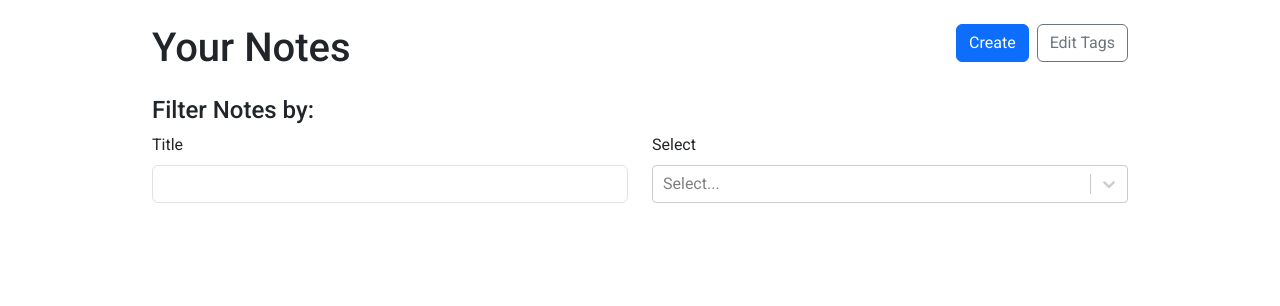
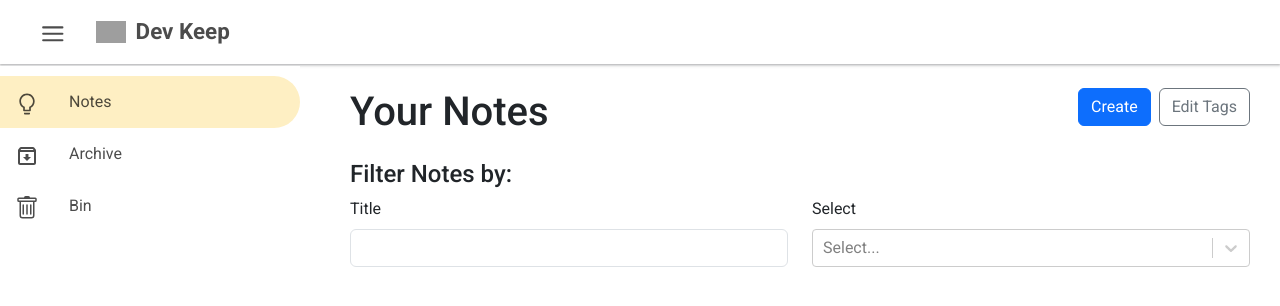
Before and after one commit to SoloProgrammer/TypeScript-React-Advanced-Notes-App, a React (Vite) app: page / in a window 1280 px wide. Shown: the top 306 px of the page. Built offline with nearby package versions, Linux system fonts and the light colour scheme; grey boxes are pictures that could not be loaded.

Commit message:
Created Navbar & SideBar Shared Components

```diff
--- a/src/App.css
+++ b/src/App.css
@@ -5,6 +5,7 @@ body {
     overflow-x: hidden;
     --light-text-color: rgba(0, 0, 0, 0.4);
     --dim-text-color: rgba(0, 0, 0, 0.7);
+    --dull-text-color: #5f6368;
 }
 
 a {
@@ -16,7 +17,20 @@ a {
 }
 
 .container {
-    max-width: 1000px;
+    max-width: 100% !important;
+    padding-bottom: 50px;
+    padding: 0 30px 0 0px !important;
+}
+
+aside {
+    position: sticky;
+    left: 0;
+    top: 40px;
+    height: 100vh;
+}
+
+main {
+    padding-left: 350px;
 }
 
 .notesHeading {
@@ -34,13 +48,43 @@ a {
     font-size: 1.3rem;
     font-weight: bold;
     color: rgba(0, 0, 0, 0.4);
-    padding: 3px 8px 5px 8px;
+    display: flex;
+    justify-content: center;
+    align-items: center;
     border-radius: 50%;
     transition: .2s all;
     cursor: pointer;
+    min-width: 37px;
+    min-height: 37px;
+
 }
 
 .IconBtn:hover {
     background: rgba(0, 0, 0, 0.08);
     color: var(--dim-text-color);
 }
+
+.not-found {
+    display: flex;
+    flex-direction: column;
+    gap: 20px;
+    justify-content: center;
+    align-items: center;
+    margin-top: 50px;
+}
+
+@media screen and (max-width:980px) {
+    main {
+        padding-left: 280px;
+    }
+
+}
+
+@media screen and (max-width:650px) {
+    main {
+        padding-left: 0px;
+    }
+    .container {
+        padding-inline: 10px !important;
+    }
+}
--- a/src/App.tsx
+++ b/src/App.tsx
@@ -7,9 +7,11 @@ import { Note, NoteData, RawNote, Tag } from "./types/Notestypes";
 import "./App.css";
 import NoteLayout from "./components/NoteLayout";
 import ViewNoteModal from "./components/Modals/ViewNoteModal/ViewNoteModal";
+import Navbar from "./components/Shared/Navbar/Navbar";
+import SideBar from "./components/Shared/SideBar/SideBar";
 const NoteDetail = lazy(() => import("./components/NoteDetail"));
 const NoteEdit = lazy(() => import("./components/NoteEdit"));
-const NoteList = lazy(() => import("./components/NoteList"));
+const NoteList = lazy(() => import("./components/NoteList/NoteList"));
 const NewNote = lazy(() => import("./components/NewNote"));
 
 const App = () => {
@@ -80,8 +82,16 @@ const App = () => {
 
   const handleModalOffsetClick = () => setSelectedNote(null);
 
+  const [open, setOpen] = useState(false);
+
+  const toggleSidebar = () => setOpen((prev) => !prev);
+
   return (
+    <>
+      <Navbar toggleSidebar={toggleSidebar} />
       <Container className="my-4 container">
+        <SideBar open={open} tags={tags} />
+        <main>
           <Routes>
             <Route
               path="/"
@@ -135,12 +145,14 @@ const App = () => {
             </Route>
             <Route path="*" element={<Navigate to={"/"} />} />
           </Routes>
+        </main>
         <ViewNoteModal
           onPinNote={onPinNote}
           handleOffsetClick={handleModalOffsetClick}
           selectedNote={selectedNote}
         />
       </Container>
+    </>
   );
 };
 
--- a/src/components/Modals/ViewNoteModal/ViewNoteModal.module.css
+++ b/src/components/Modals/ViewNoteModal/ViewNoteModal.module.css
@@ -8,6 +8,7 @@
     display: flex;
     justify-content: center;
     align-items: flex-start;
+    z-index: 90;
 }
 
 .box {
@@ -18,6 +19,7 @@
     position: relative;
     padding-bottom: 40px;
     box-shadow: 0 1px 3px 0 rgba(60, 64, 67, 0.302), 0 4px 8px 3px rgba(60, 64, 67, 0.149);
+    min-width: 500px;
 }
 
 .top {
@@ -79,4 +81,13 @@
     .markdown{
         max-height: 500px;
     }
+    .container{
+        display: flex;
+        justify-content: center;
+        align-items: center;
+    }
+    .box{
+        margin-top: 0px;
+        min-width: 97%;
+    }
 }
--- a/src/components/NoteCard.tsx
+++ b/src/components/NoteCard.tsx
@@ -7,18 +7,20 @@ import { motion } from "framer-motion";
 import { LuTrash } from "react-icons/lu";
 import { MdOutlineArchive } from "react-icons/md";
 
-const NoteCard = ({ note, onPinNote }: NoteCardProps) => {
+const NoteCard = ({ note, onPinNote, handleClick }: NoteCardProps) => {
   const handlePinNote = (e: React.MouseEvent<HTMLSpanElement, MouseEvent>) => {
     e.stopPropagation();
     e.preventDefault();
     onPinNote(note.id);
   };
   return (
-    <motion.div layoutId={note.id}>
+    <motion.div className={styles.container} onClick={() => handleClick(note.id)} layoutId={note.id}>
       <Card className={`p-4 pb-2 text-center ${styles.noteCard}`}>
         <span
           onClick={handlePinNote}
-          className={`IconBtn ${styles.pin} ${note.isPinned ? styles.pinned : ""}`}
+          className={`IconBtn ${styles.pin} ${
+            note.isPinned ? styles.pinned : ""
+          }`}
         >
           {!note.isPinned ? <BsPin /> : <BsFillPinFill />}
         </span>
--- /dev/null
+++ b/src/components/NoteList/NoteList.module.css
@@ -0,0 +1,12 @@
+.list{
+    display: flex;
+    align-items: center;
+    gap: 15px;
+    flex-wrap: wrap;
+}
+@media screen and (max-width:770px) {
+    .list{
+        justify-content: center;
+    }
+
+}
--- a/src/components/NoteList.tsx
+++ b/src/components/NoteList/NoteList.tsx
@@ -1,10 +1,11 @@
 import { Button, Col, Form, Row, Stack } from "react-bootstrap";
-import { NoteListProps } from "../types/Notestypes";
+import { NoteListProps } from "../../types/Notestypes";
 import { Link, useSearchParams } from "react-router-dom";
 import ReactSelect from "react-select";
 import { useMemo, useState } from "react";
-import NoteCard from "./NoteCard";
-import EditTagsModal from "./Modals/EditTagsModal";
+import NoteCard from "../NoteCard";
+import EditTagsModal from "../Modals/EditTagsModal";
+import styles from "./NoteList.module.css";
 
 const NoteList = ({
   notes,
@@ -118,32 +119,39 @@ const NoteList = ({
           </Col>
         </Row>
       </Form>
+      <div>{notes.length > 0 && filteredNotes.length < 1 && <NotFound />}</div>
       {pinnedNotes.length > 0 && (
         <div>
           <h3 className="notesHeading">PINNED</h3>
-          <Row xs={1} sm={2} lg={3} xl={3} className="g-3">
+          <div className={`${styles.list}`}>
             {pinnedNotes.map((note) => {
               return (
-                <Col key={note.id} onClick={() => handleNoteClick(note.id)}>
-                  <NoteCard note={note} onPinNote={onPinNote} />
-                </Col>
+                <NoteCard
+                  key={note.id}
+                  handleClick={handleNoteClick}
+                  note={note}
+                  onPinNote={onPinNote}
+                />
               );
             })}
-          </Row>
+          </div>
         </div>
       )}
       {otherNotes.length > 0 && (
         <div>
           {pinnedNotes.length > 0 && <h3 className="notesHeading">OTHERS</h3>}
-          <Row xs={1} sm={2} lg={3} xl={3} className="g-3">
+          <div className={`${styles.list}`}>
             {otherNotes.map((note) => {
               return (
-                <Col key={note.id} onClick={() => handleNoteClick(note.id)}>
-                  <NoteCard note={note} onPinNote={onPinNote} />
-                </Col>
+                <NoteCard
+                  key={note.id}
+                  handleClick={handleNoteClick}
+                  note={note}
+                  onPinNote={onPinNote}
+                />
               );
             })}
-          </Row>
+          </div>
         </div>
       )}
       <EditTagsModal
@@ -157,4 +165,17 @@ const NoteList = ({
   );
 };
 
+function NotFound() {
+  return (
+    <div className="not-found">
+      <img
+        src="https://static.vecteezy.com/system/resources/thumbnails/020/487/380/small/empty-folder-no-result-document-file-data-not-found-concept-illustration-flat-design-eps10-modern-graphic-element-for-landing-page-empty-state-ui-infographic-icon-vector.jpg"
+        alt="not found"
+        width={200}
+      />
+      No matching results
+    </div>
+  );
+}
+
 export default NoteList;
--- /dev/null
+++ b/src/components/Shared/Navbar/Navbar.module.css
@@ -0,0 +1,36 @@
+.container {
+    box-shadow: 0 1px 2px 0 rgba(60, 64, 67, 0.302), 0 1px 3px 1px rgba(60, 64, 67, 0.149);
+    padding: 13px 40px;
+    position: sticky;
+    top: 0;
+    background: #fff;
+}
+
+.logo {
+    display: flex;
+    align-items: center;
+    gap: 10px;
+    font-size: 1.4rem;
+    color: var(--dim-text-color);
+    font-weight: 600;
+}
+
+.menuIcon {
+    font-size: 1.6rem !important;
+    margin-right: 20px;
+    cursor: pointer;
+}
+
+@media screen and (max-width:770px) {
+    .container {
+        padding-inline: 10px;
+    }
+
+    .menuIcon {
+        margin-right: 5px;
+    }
+
+    .logo>span {
+        display: none;
+    }
+}
--- /dev/null
+++ b/src/components/Shared/Navbar/Navbar.tsx
@@ -0,0 +1,24 @@
+import { FiMenu } from "react-icons/fi";
+import styles from "./Navbar.module.css";
+type NavbarProps = {
+  toggleSidebar: () => void;
+};
+const Navbar = ({ toggleSidebar }: NavbarProps) => {
+  return (
+    <header className={styles.container}>
+      <div className={styles.logo}>
+        <div onClick={toggleSidebar} className={`${styles.menuIcon}`}>
+          <FiMenu />
+        </div>
+        <img
+          width={30}
+          src="https://cdn-icons-png.flaticon.com/512/2965/2965358.png"
+          alt="keep_logo"
+        />
+        <span>Dev Keep</span>
+      </div>
+    </header>
+  );
+};
+
+export default Navbar;
--- /dev/null
+++ b/src/components/Shared/SideBar/SideBar.module.css
@@ -0,0 +1,58 @@
+.container {
+    position: fixed;
+    width: 300px;
+    background: #fff;
+    z-index: 10;
+    top: 66px;
+    transition: .2s all;
+}
+
+.list {
+    padding: 0;
+    margin: 0;
+    display: flex;
+    flex-direction: column;
+    margin-top: 10px;
+}
+
+.item {
+    list-style: none;
+    border-top-right-radius: 2rem;
+    border-bottom-right-radius: 2rem;
+    padding: 8px 15px;
+    display: flex;
+    align-items: center;
+    gap: 30px;
+    color: var(--dim-text-color);
+}
+
+.item:hover {
+    cursor: pointer;
+    background: #f1f3f4;
+}
+
+.item.selected {
+    background: #feefc3;
+}
+
+.item span {
+    font-size: 1.5rem !important;
+}
+
+@media screen and (max-width:980px) {
+    .container {
+        width: 250px;
+    }
+}
+
+@media screen and (max-width:650px) {
+    .container {
+        left: -100%;
+    }
+
+    .container.open {
+        left: 0;
+        box-shadow: rgba(0, 0, 0, 0.15) 1.95px 1.95px 2.6px;
+    }
+
+}
--- /dev/null
+++ b/src/components/Shared/SideBar/SideBar.tsx
@@ -0,0 +1,45 @@
+import styles from "./SideBar.module.css";
+import { MdLabelOutline, MdOutlineArchive } from "react-icons/md";
+import { AiOutlineBulb } from "react-icons/ai";
+import { Tag } from "../../../types/Notestypes";
+import { BsTrash } from "react-icons/bs";
+type SideBarProps = {
+  tags: Tag[];
+  open: true | false
+};
+const SideBar = ({ tags, open = false }: SideBarProps) => {
+  return (
+    <aside className={`${styles.container} ${open ? styles.open : ''}`}>
+      <ul className={styles.list}>
+        <li className={`${styles.item} ${styles.selected}`}>
+          <span>
+            <AiOutlineBulb />
+          </span>
+          Notes
+        </li>
+        {tags.map((tag) => (
+          <li key={tag.id} className={`${styles.item}`}>
+            <span>
+              <MdLabelOutline />
+            </span>
+            {tag.label}
+          </li>
+        ))}
+        <li className={styles.item}>
+          <span>
+            <MdOutlineArchive />
+          </span>
+          Archive
+        </li>
+        <li className={styles.item}>
+          <span>
+            <BsTrash />
+          </span>
+          Bin
+        </li>
+      </ul>
+    </aside>
+  );
+};
+
+export default SideBar;
--- a/src/components/css/noteCard.module.css
+++ b/src/components/css/noteCard.module.css
@@ -3,8 +3,12 @@
     font-size: 1.125rem;
     padding-bottom: 45px !important;
     position: relative;
+    cursor: pointer;
+    width: 100%;
+}
+
+.container {
     min-width: 300px;
-    cursor: pointer;
 }
 
 .noteCard:hover {
@@ -52,7 +56,11 @@
         opacity: 1 !important;
     }
 
+    .container {
+        width: 100%;
+    }
+
     .noteCard {
-        min-width: auto;
+        width: 100%;
     }
 }
--- a/src/types/Notestypes.ts
+++ b/src/types/Notestypes.ts
@@ -35,6 +35,7 @@ export type ViewNoteModalProps = {
 export type NoteCardProps = {
   note: SimplifiedNote;
   onPinNote: (id: string) => void;
+  handleClick: (id: string) => void;
 };
 
 export type EditTagsModalProps = {
```
Lines whose indentation alone changed are shown as unchanged.
